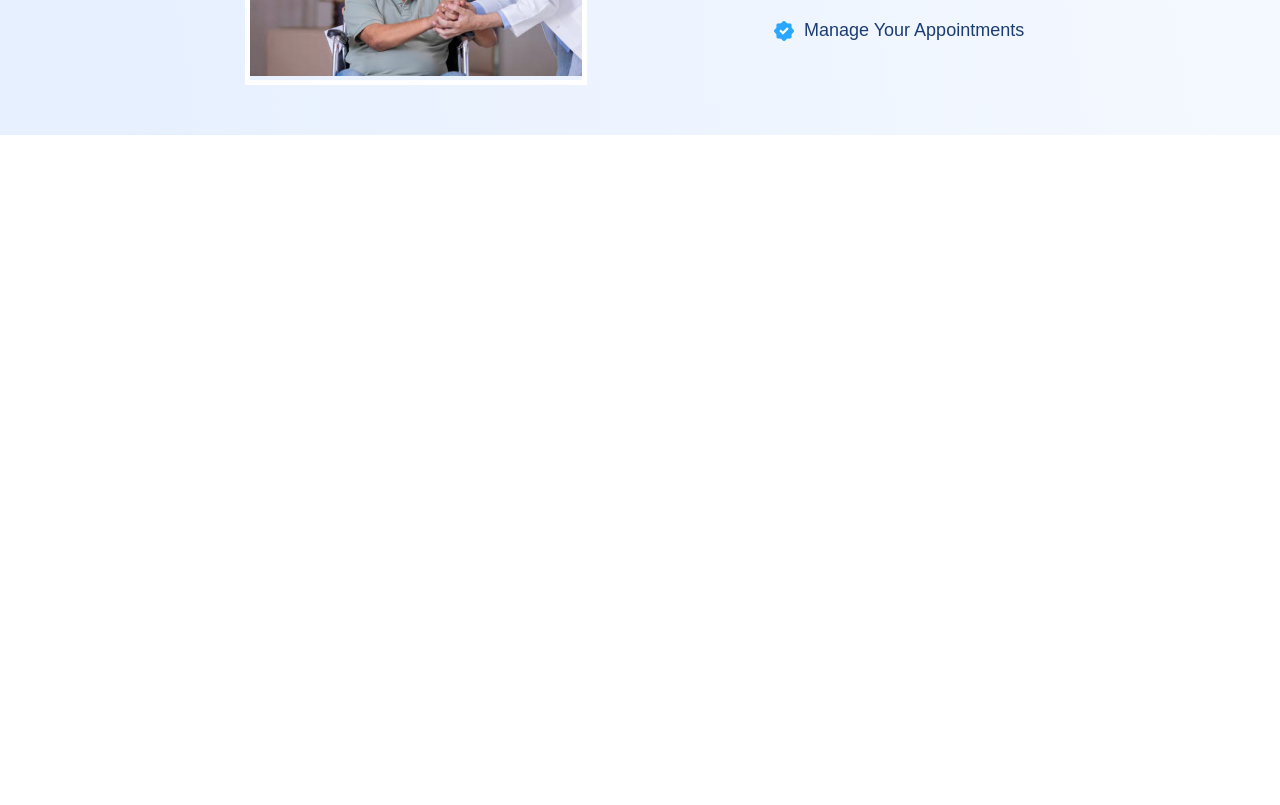
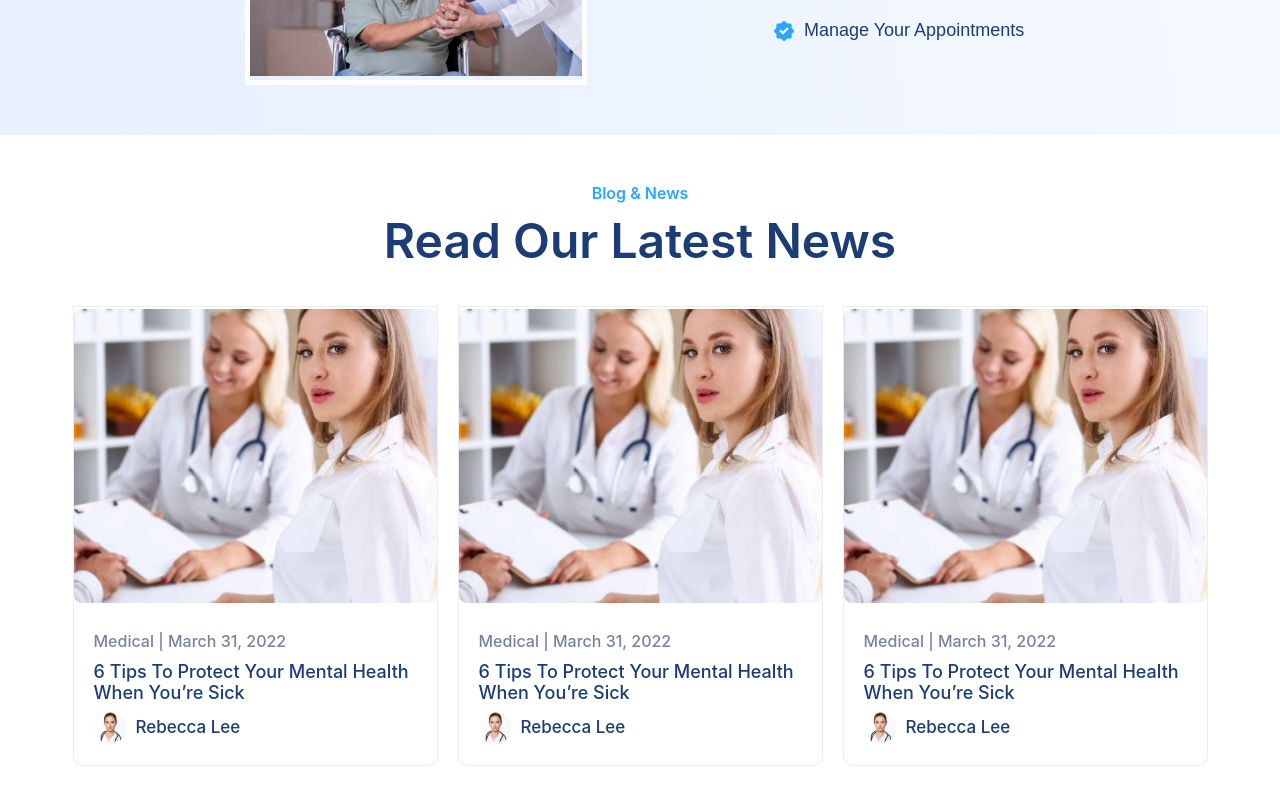
Before and after one commit to Athharv009/XMedify_V2, a React (Create React App) app: page / in a window 1280 px wide. Shown: the part 3960-4765 px from the top of the page. Before the commit the page ends 4095 px from the top, so only its background shows below. Built offline with nearby package versions, Linux system fonts and the light colour scheme.

Commit message:
Blog and News section done

```diff
--- a/src/Home/Home.jsx
+++ b/src/Home/Home.jsx
@@ -4,6 +4,7 @@ import Specialisation from "../components/Sections/Specialisation/Specialisation
 import Offers from "../components/Sections/Offers/Offers";
 import Specialists from "../components/Sections/Specialists/Specialists"
 import PatientCaring from "../components/Sections/PatientCaring/PatientCaring";
+import Blogs from "../components/Sections/Blogs/Blogs";
 
 export default function Home() {
   return (
@@ -26,6 +27,9 @@ export default function Home() {
       <div>
         <PatientCaring />
       </div>
+      <div>
+        <Blogs />
+      </div>
     </div>
   );
 }
--- a/src/components/Sections/Blogs/BlogCard.jsx
+++ b/src/components/Sections/Blogs/BlogCard.jsx
@@ -0,0 +1,59 @@
+import styles from "./BlogCard.module.css";
+
+export default function BlogCard() {
+    return (
+        <div className={styles.mainDiv}>
+            <div className={styles.blogCard}>
+                <img
+                    src={require("../../../assets/blogCardImg.jpg")}
+                    alt="BlogCardImage"
+                    className={styles.cardImage}
+                />
+                <div style={{margin:"20px"}}>
+                    <p>
+                        Medical <span> | </span> March 31, 2022
+                    </p>
+                    <span className={styles.spanDescription}>6 Tips To Protect Your Mental Health When You’re Sick</span>
+                    <div style={{ display: "flex", alignItems: "center" , marginTop: "10px", gap: "10px"}}>
+                        <img src={require("../../../assets/rebaccaLee.png")} alt="Rebacca Lee" height={"32px"} width={"32px"} />
+                        <span style={{ fontWeight: "500", fontSize: "17px", lineHeight: "27px", letterSpacing: "0%", color: "#1B3C74" }}>Rebecca Lee</span>
+                    </div>
+                </div>
+            </div>
+            <div className={styles.blogCard}>
+                <img
+                    src={require("../../../assets/blogCardImg.jpg")}
+                    alt="BlogCardImage"
+                    className={styles.cardImage}
+                />
+                <div style={{margin:"20px"}}>
+                    <p>
+                        Medical <span> | </span> March 31, 2022
+                    </p>
+                    <span className={styles.spanDescription}>6 Tips To Protect Your Mental Health When You’re Sick</span>
+                    <div style={{ display: "flex", alignItems: "center" , marginTop: "10px", gap: "10px"}}>
+                        <img src={require("../../../assets/rebaccaLee.png")} alt="Rebacca Lee" height={"32px"} width={"32px"} />
+                        <span style={{ fontWeight: "500", fontSize: "17px", lineHeight: "27px", letterSpacing: "0%", color: "#1B3C74" }}>Rebecca Lee</span>
+                    </div>
+                </div>
+            </div>
+            <div className={styles.blogCard}>
+                <img
+                    src={require("../../../assets/blogCardImg.jpg")}
+                    alt="BlogCardImage"
+                    className={styles.cardImage}
+                />
+                <div style={{margin:"20px"}}>
+                    <p>
+                        Medical <span> | </span> March 31, 2022
+                    </p>
+                    <span className={styles.spanDescription}>6 Tips To Protect Your Mental Health When You’re Sick</span>
+                    <div style={{ display: "flex", alignItems: "center" , marginTop: "10px", gap: "10px"}}>
+                        <img src={require("../../../assets/rebaccaLee.png")} alt="Rebacca Lee" height={"32px"} width={"32px"} />
+                        <span style={{ fontWeight: "500", fontSize: "17px", lineHeight: "27px", letterSpacing: "0%", color: "#1B3C74" }}>Rebecca Lee</span>
+                    </div>
+                </div>
+            </div>
+        </div>
+    );
+}
--- /dev/null
+++ b/src/components/Sections/Blogs/BlogCard.module.css
@@ -0,0 +1,62 @@
+.blogCard {
+  width: 363px;
+  height: 458px;
+  opacity: 1;
+  border-bottom-right-radius: 10px;
+  border-bottom-left-radius: 10px;
+  /* border-width: 1px; */
+  display: flex;
+  flex-direction: column;
+  align-items: center;
+  justify-content: center;
+  background: #ffffff;
+  border: 1px solid #00000012;
+  margin-bottom: 40px;
+}
+
+.cardImage {
+  width: 363px;
+  height: 294px;
+  opacity: 1;
+  border-radius: 8px;
+}
+
+.blogCard p {
+  font-weight: 500;
+  font-size: 16px;
+  line-height: 27px;
+  letter-spacing: 0%;
+  vertical-align: middle;
+  color: #77829d;
+  margin-top: 5px;
+  margin-bottom: 5px;
+}
+
+.spanDescription {
+  font-weight: 500;
+  font-style: Medium;
+  font-size: 18px;
+  line-height: 100%;
+  letter-spacing: 0%;
+  vertical-align: middle;
+  color: #1B3C74;
+}
+
+.mainDiv {
+    display: flex;
+    justify-content: center;
+    gap: 20px;
+    flex-wrap: wrap;
+}
+
+@media screen and (max-width: 400px) {
+
+    .cardImage {
+        width: 300px;
+        height: 250px;
+    }
+    .blogCard {
+        width: 300px;
+        height: 400px;
+    }
+}
--- a/src/components/Sections/Blogs/Blogs.jsx
+++ b/src/components/Sections/Blogs/Blogs.jsx
@@ -0,0 +1,16 @@
+import BlogCard from "./BlogCard";
+import styles from "./Blogs.module.css";
+
+export default function Blogs() {
+  return (
+    <div style={{paddingTop: "5px", paddingBottom: "5px"}}>
+      <div className={styles.headingPage}>
+        <p>Blog & News</p>
+        <h1>Read Our Latest News</h1>
+      </div>
+      <div>
+        <BlogCard />
+      </div>
+    </div>
+  );
+}
--- /dev/null
+++ b/src/components/Sections/Blogs/Blogs.module.css
@@ -0,0 +1,27 @@
+.headingPage {
+  display: flex;
+  flex-direction: column;
+  align-items: center;
+  justify-content: center;
+}
+
+.headingPage p {
+  font-size: 16px;
+  line-height: 27px;
+  font-weight: 600;
+  letter-spacing: 0%;
+  text-align: center;
+  margin-top: 40px;
+  color: #2aa7ff;
+  margin-bottom: 0px;
+}
+
+.headingPage h1 {
+  color: #1b3c74;
+  font-weight: 600;
+  font-size: 48px;
+  line-height: 67px;
+  letter-spacing: 0%;
+  text-align: center;
+  margin-top: 0px;
+}
```
Also changed, not shown: src/assets/blogCardImg.jpg (added), src/assets/rebaccaLee.png (added).
